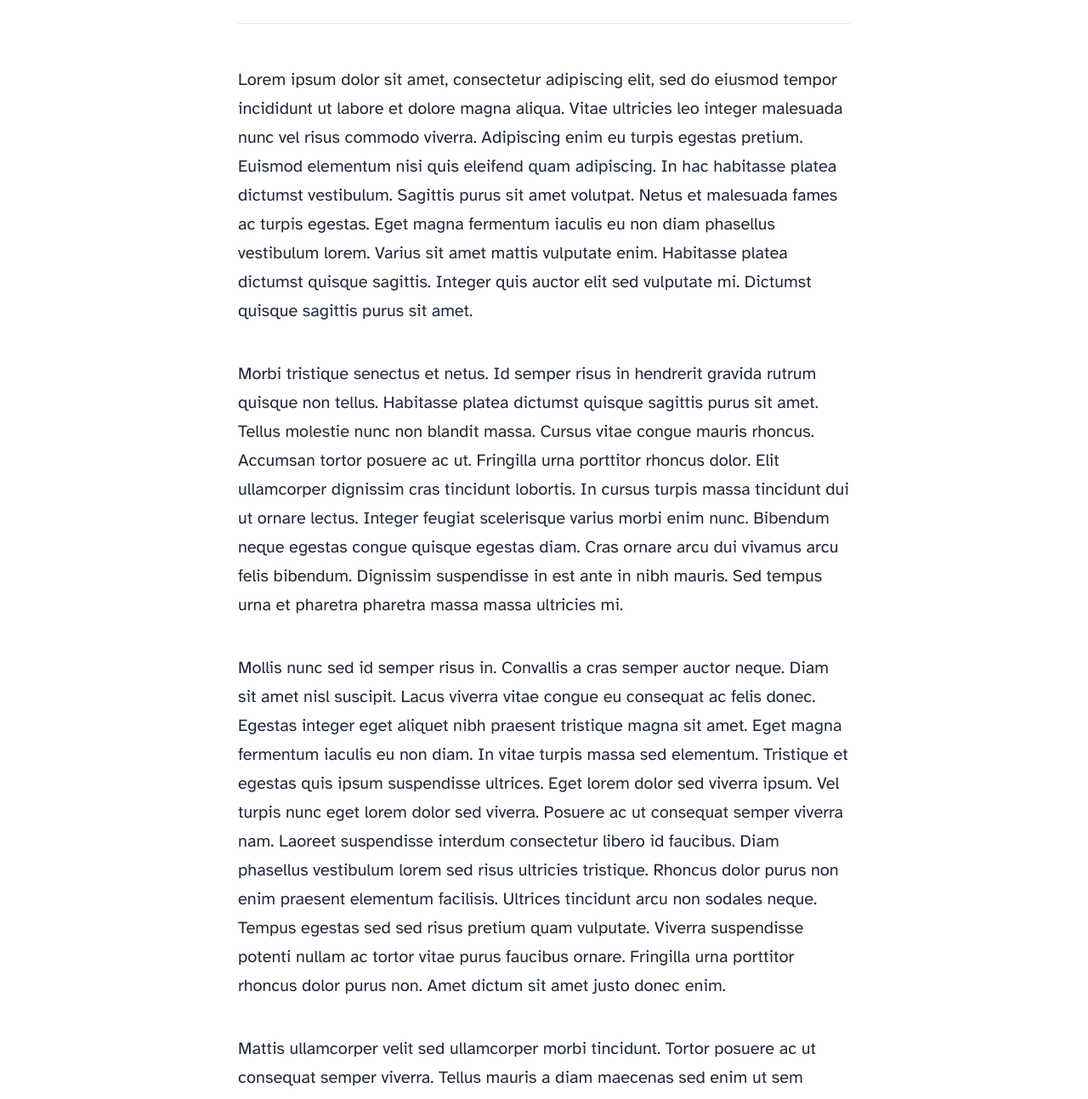
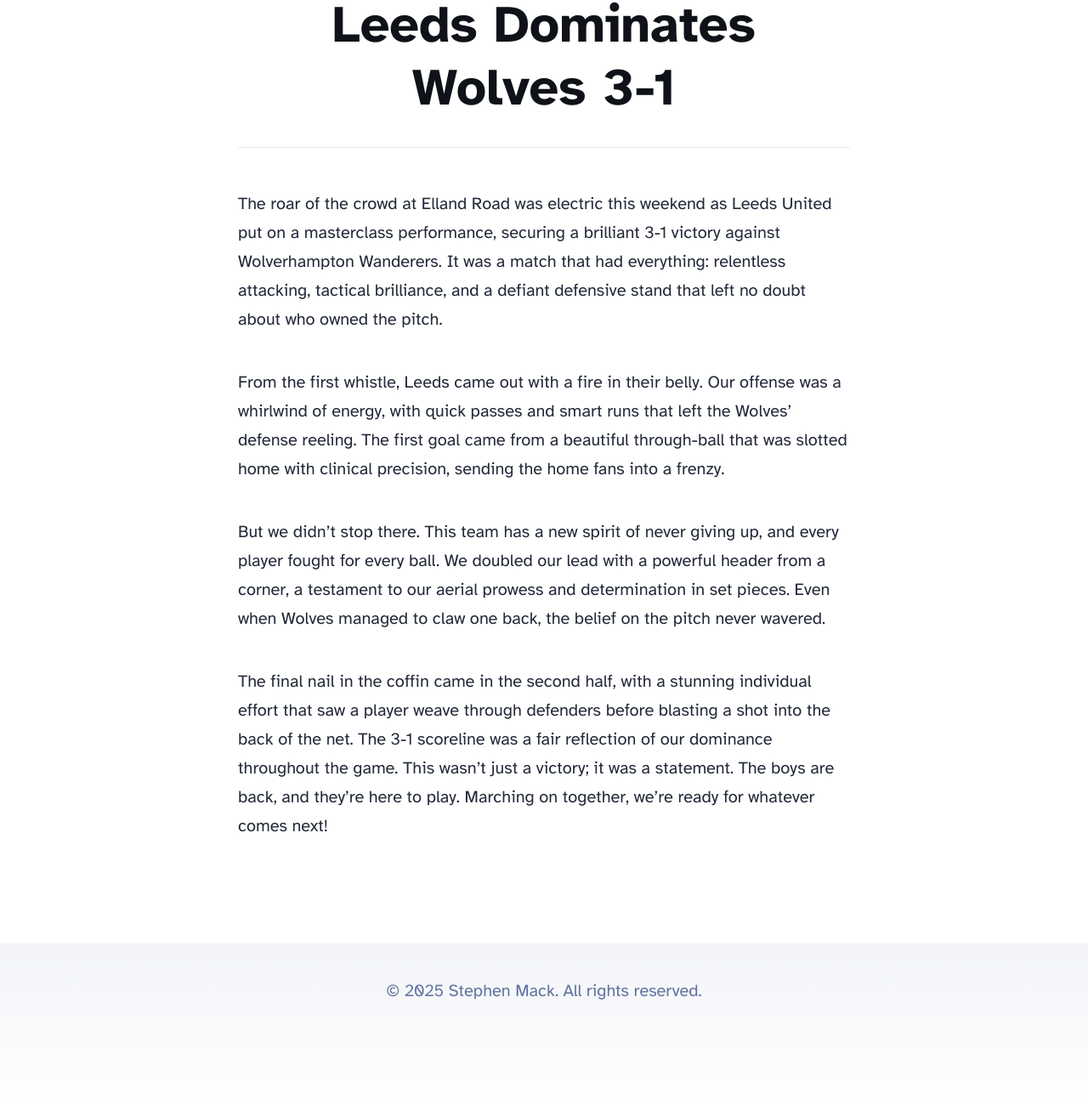
Before and after one commit to sgmack96/mackreport-dev, an Astro site: page /blog/third-post in a window 1280 px wide. Shown: the part 795-2088 px from the top of the page at 85% size. Built offline with nearby package versions, Linux system fonts and the light colour scheme; Astro itself is replaced by a stand-in of ours.

Commit message:
Update third-post.md

```diff
--- a/src/content/blog/third-post.md
+++ b/src/content/blog/third-post.md
@@ -1,16 +1,14 @@
 ---
-title: "Third post"
-description: "Lorem ipsum dolor sit amet"
-pubDate: "Jul 22 2022"
-heroImage: "/blog-placeholder-2.jpg"
+title: "Marching On Together: Leeds Dominates Wolves 3-1"
+description: "A triumphant recap of Leeds United's impressive victory over Wolverhampton, showcasing a relentless attack and solid defense."
+pubDate: "Sep 20 2025"
+heroImage: "/blog-placeholder-3.jpg"
 ---
 
-Lorem ipsum dolor sit amet, consectetur adipiscing elit, sed do eiusmod tempor incididunt ut labore et dolore magna aliqua. Vitae ultricies leo integer malesuada nunc vel risus commodo viverra. Adipiscing enim eu turpis egestas pretium. Euismod elementum nisi quis eleifend quam adipiscing. In hac habitasse platea dictumst vestibulum. Sagittis purus sit amet volutpat. Netus et malesuada fames ac turpis egestas. Eget magna fermentum iaculis eu non diam phasellus vestibulum lorem. Varius sit amet mattis vulputate enim. Habitasse platea dictumst quisque sagittis. Integer quis auctor elit sed vulputate mi. Dictumst quisque sagittis purus sit amet.
+The roar of the crowd at Elland Road was electric this weekend as Leeds United put on a masterclass performance, securing a brilliant 3-1 victory against Wolverhampton Wanderers. It was a match that had everything: relentless attacking, tactical brilliance, and a defiant defensive stand that left no doubt about who owned the pitch.
 
-Morbi tristique senectus et netus. Id semper risus in hendrerit gravida rutrum quisque non tellus. Habitasse platea dictumst quisque sagittis purus sit amet. Tellus molestie nunc non blandit massa. Cursus vitae congue mauris rhoncus. Accumsan tortor posuere ac ut. Fringilla urna porttitor rhoncus dolor. Elit ullamcorper dignissim cras tincidunt lobortis. In cursus turpis massa tincidunt dui ut ornare lectus. Integer feugiat scelerisque varius morbi enim nunc. Bibendum neque egestas congue quisque egestas diam. Cras ornare arcu dui vivamus arcu felis bibendum. Dignissim suspendisse in est ante in nibh mauris. Sed tempus urna et pharetra pharetra massa massa ultricies mi.
+From the first whistle, Leeds came out with a fire in their belly. Our offense was a whirlwind of energy, with quick passes and smart runs that left the Wolves' defense reeling. The first goal came from a beautiful through-ball that was slotted home with clinical precision, sending the home fans into a frenzy.
 
-Mollis nunc sed id semper risus in. Convallis a cras semper auctor neque. Diam sit amet nisl suscipit. Lacus viverra vitae congue eu consequat ac felis donec. Egestas integer eget aliquet nibh praesent tristique magna sit amet. Eget magna fermentum iaculis eu non diam. In vitae turpis massa sed elementum. Tristique et egestas quis ipsum suspendisse ultrices. Eget lorem dolor sed viverra ipsum. Vel turpis nunc eget lorem dolor sed viverra. Posuere ac ut consequat semper viverra nam. Laoreet suspendisse interdum consectetur libero id faucibus. Diam phasellus vestibulum lorem sed risus ultricies tristique. Rhoncus dolor purus non enim praesent elementum facilisis. Ultrices tincidunt arcu non sodales neque. Tempus egestas sed sed risus pretium quam vulputate. Viverra suspendisse potenti nullam ac tortor vitae purus faucibus ornare. Fringilla urna porttitor rhoncus dolor purus non. Amet dictum sit amet justo donec enim.
+But we didn't stop there. This team has a new spirit of never giving up, and every player fought for every ball. We doubled our lead with a powerful header from a corner, a testament to our aerial prowess and determination in set pieces. Even when Wolves managed to claw one back, the belief on the pitch never wavered.
 
-Mattis ullamcorper velit sed ullamcorper morbi tincidunt. Tortor posuere ac ut consequat semper viverra. Tellus mauris a diam maecenas sed enim ut sem viverra. Venenatis urna cursus eget nunc scelerisque viverra mauris in. Arcu ac tortor dignissim convallis aenean et tortor at. Curabitur gravida arcu ac tortor dignissim convallis aenean et tortor. Egestas tellus rutrum tellus pellentesque eu. Fusce ut placerat orci nulla pellentesque dignissim enim sit amet. Ut enim blandit volutpat maecenas volutpat blandit aliquam etiam. Id donec ultrices tincidunt arcu. Id cursus metus aliquam eleifend mi.
-
-Tempus quam pellentesque nec nam aliquam sem. Risus at ultrices mi tempus imperdiet. Id porta nibh venenatis cras sed felis eget velit. Ipsum a arcu cursus vitae. Facilisis magna etiam tempor orci eu lobortis elementum. Tincidunt dui ut ornare lectus sit. Quisque non tellus orci ac. Blandit libero volutpat sed cras. Nec tincidunt praesent semper feugiat nibh sed pulvinar proin gravida. Egestas integer eget aliquet nibh praesent tristique magna.
+The final nail in the coffin came in the second half, with a stunning individual effort that saw a player weave through defenders before blasting a shot into the back of the net. The 3-1 scoreline was a fair reflection of our dominance throughout the game. This wasn't just a victory; it was a statement. The boys are back, and they're here to play. Marching on together, we're ready for whatever comes next!
```
